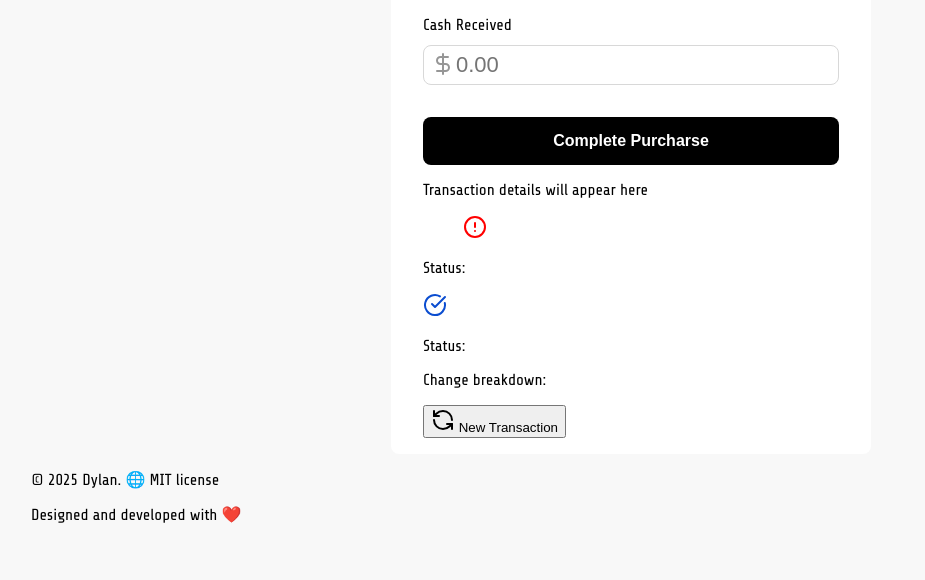
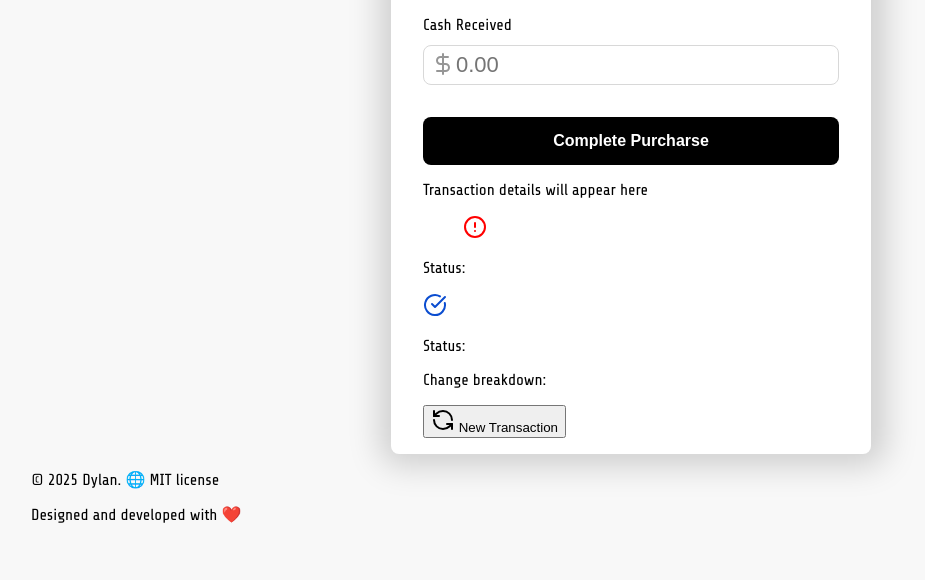
Before and after one commit to DumbNoxx/Cash-register, a plain HTML site: page src/index.html in a window 1280 px wide. Shown: the part 301-881 px from the top of the page, without its empty margins (9-934 px from the left). Drawn offline with Linux system fonts and the light colour scheme.

Commit message:
add box shadow

```diff
--- a/src/styles.css
+++ b/src/styles.css
@@ -37,6 +37,9 @@ article {
   padding: 1rem 2rem;
   background-color: var(--background-container);
   border-radius: 0.5rem;
+  box-shadow: 2px -1px 32px 13px rgba(0, 0, 0, 0.17);
+  -webkit-box-shadow: 2px -1px 32px 13px rgba(0, 0, 0, 0.17);
+  -moz-box-shadow: 2px -1px 32px 13px rgba(0, 0, 0, 0.17);
 }
 
 header {
```
